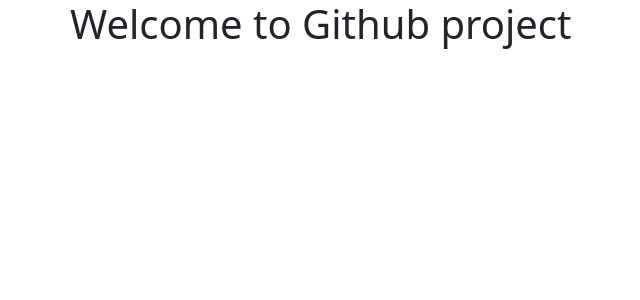
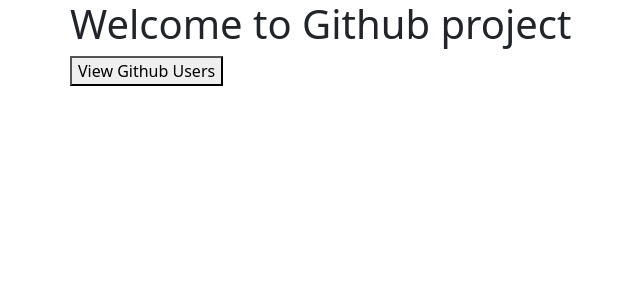
Before and after one commit to pascal007/github_api, a Flask app: page / in a window 1280 px wide. Shown: the top 300 px of the page, without its empty margins (12-652 px from the left). Run offline with Flask 3, Linux system fonts and the light colour scheme.

Commit message:
read me update and button addition

```diff
--- a/templates/index.html
+++ b/templates/index.html
@@ -3,4 +3,6 @@
 {% block content %}
 
 <h1>Welcome to Github project</h1>
+
+<a href="./users"><button>View Github Users</button></a>
 {% endblock content %}}
```
